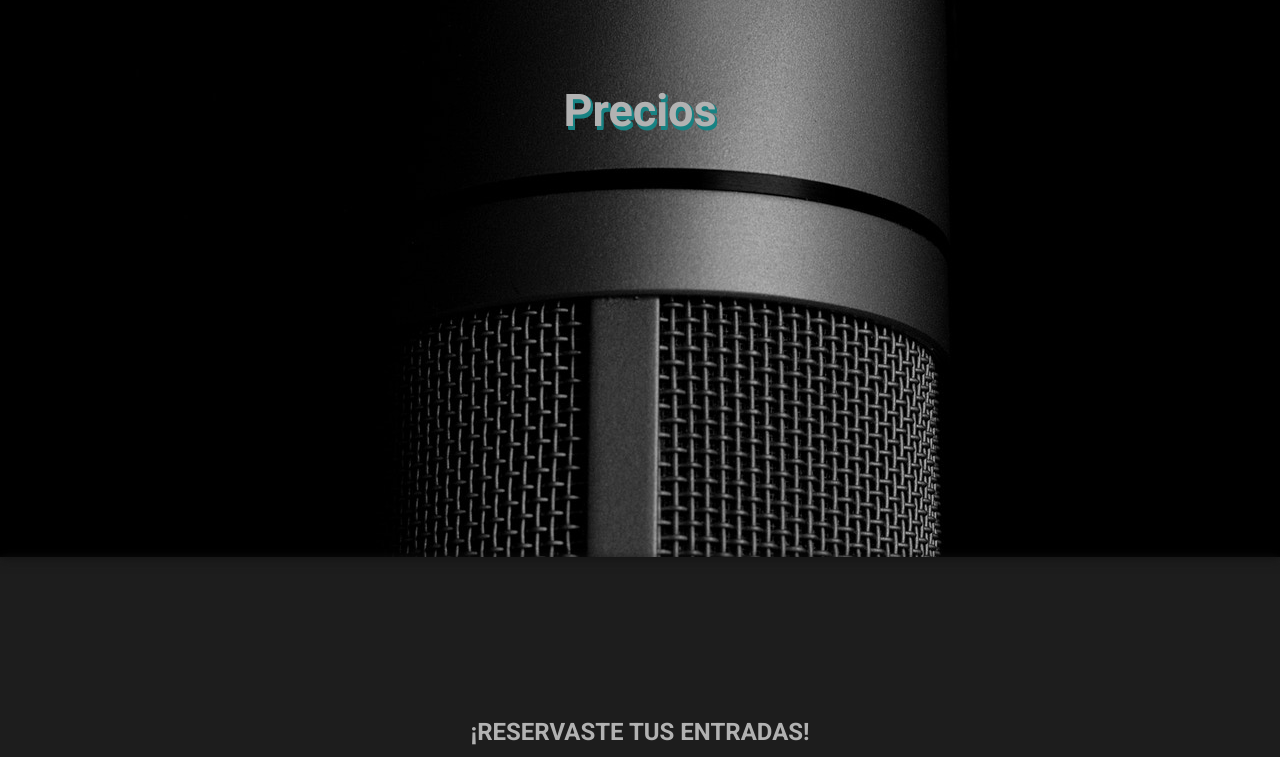
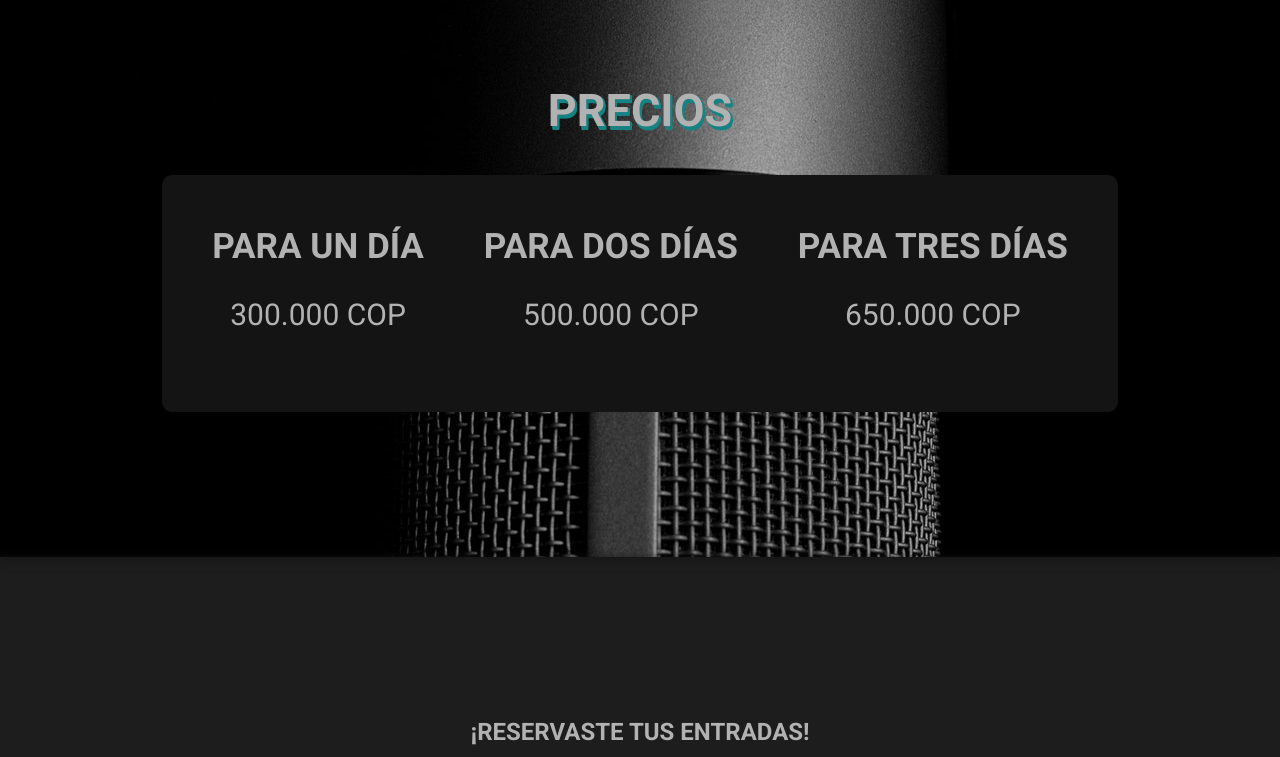
Before and after one commit to JuanBacon/experienciasweb, a plain HTML site: page crossoverfestival - parcial/html/submit.html in a window 1280 px wide. Shown: the part 2003-2760 px from the top of the page. Drawn offline with Linux system fonts and the light colour scheme; files whose address does not match are found by name.

Commit message:
sexto avance parcial

```diff
--- a/crossoverfestival - parcial/html/submit.html
+++ b/crossoverfestival - parcial/html/submit.html
@@ -82,7 +82,21 @@
             <img src="../assets/img/concert2.jpeg" alt="concert" height="200px" width="400px">
         </section>
         <section class="sectionPage" id="pricing">
-            <h2>Precios</h2>
+            <h2> PRECIOS</h2>
+            <div id="pricingContent">
+                <div>
+                    <h3>PARA UN DÍA</h3>
+                    <p>300.000 COP</p>
+                </div>
+                <div>
+                    <h3>PARA DOS DÍAS</h3>
+                    <p>500.000 COP</p>
+                </div>
+                <div>
+                    <h3>PARA TRES DÍAS</h3>
+                    <p>650.000 COP</p>
+                </div>
+            </div>
         </section>
         <section class="sectionPage" id="success">
             <h2>¡RESERVASTE TUS ENTRADAS!</h2>
@@ -111,7 +125,8 @@
     <footer id="footer">
         <h2>TERE'S FESTIVAL</h2>
         <span><a href="https://www.instagram.com/juan.bacon/" target="_blank"><img src="../assets/img/instagram.png" alt="instagram" height="20px" width="20px"></a> <a href="https://www.facebook.com/profile.php?id=100001325814967" target="_blank"><img src="../assets/img/facebook.png" alt="facebook" height="20px" width="20px"></a> <a href="https://open.spotify.com/user/juandiegob15" target="_blank"><img src="../assets/img/spotify.png" alt="spotify" height="20px" width="20px"></a></span>
-        <p>Copyright todos los derechos reservados 2022</p>
+        <p>©Copyright: todos los derechos reservados 2022</p>
+        <p>Realizada por Juan Diego Bustamante</p>
         <p>Esta página se realiza para fines meramente académicos, los derechos de las canciones pertenecen a sus respectivos autores</p>
         <p>Terminos y condiciones</p>
         <img src="../assets/img/logo.png" alt="logo" height="38px" width="120px">
```
Also changed, not shown: crossoverfestival - parcial/html/index.html (+2 -1 lines).
